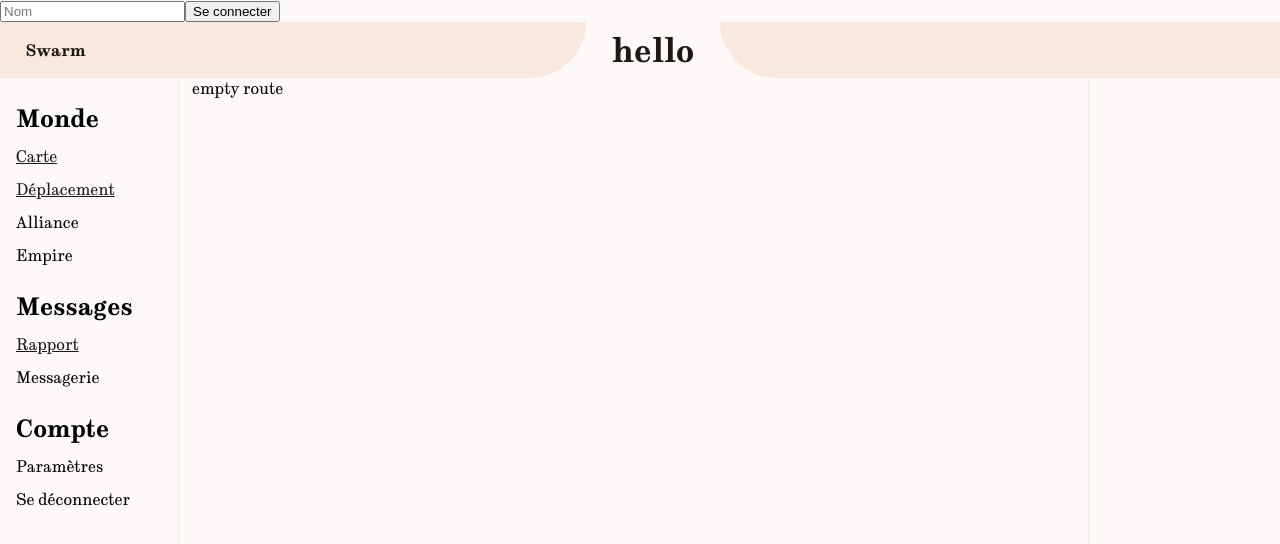
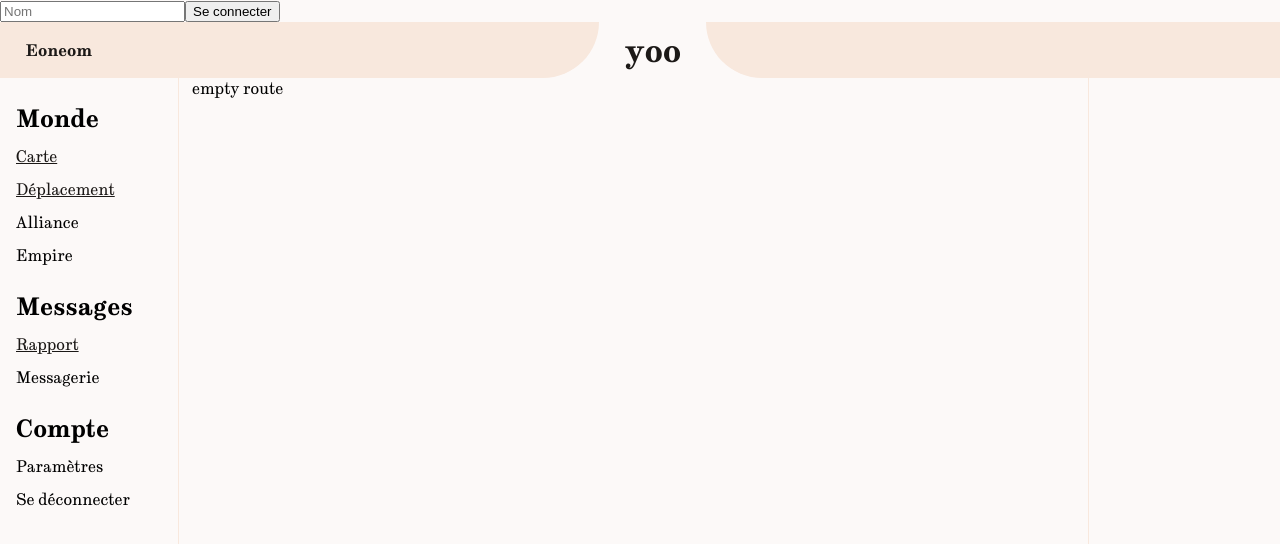
Before and after one commit to Eoneom/web, a React (Create React App) app: page / in a window 1280 px wide. Shown: the top 544 px of the page. Built offline with nearby package versions, Linux system fonts and the light colour scheme; what @kroust/swarm-client would draw is missing.

Commit message:
tech: revamp and clean navbar

```diff
--- a/src/ui/nav/bar/index.tsx
+++ b/src/ui/nav/bar/index.tsx
@@ -1,85 +1,16 @@
-import React, { useMemo } from 'react'
-import { transformDailyEarnings, transformDecimals, transformHourlyEarnings } from '#helpers/transform'
+import React from 'react'
 import { useCity } from '#city/hook'
-import { Link } from 'react-router-dom'
-import { IconPlastic } from '#ui/icon/plastic'
-import { IconMushroom } from '#ui/icon/mushroom'
-import { ResourceItem } from '#ui/resource-item'
-import { Tooltip } from '#ui/tooltip'
+import { NavBarTitle } from '#ui/nav/bar/title'
+import { NavBarResources } from '#ui/nav/bar/resources'
 
 export const NavBar: React.FC = () => {
   const { city } = useCity()
-  const cityBlock = useMemo(() => {
-    if (!city) {
-      return null
-    }
-
-    const warnCapacity = 70/100
-
-    const plasticClassName = city.plastic >= city.warehouses_capacity.plastic ? 'danger' : ''
-    const plasticEarningsPerHour = transformHourlyEarnings(city.earnings_per_second.plastic)
-    const plasticEarningsPerDay = transformDailyEarnings(city.earnings_per_second.plastic)
-    const plasticStorageLevel = Math.round(city.plastic / city.warehouses_capacity.plastic*100 * 100)/100
-    const plasticProgressClassName = city.plastic >= city.warehouses_capacity.plastic * warnCapacity ? 'warn' : ''
-
-    const mushroomClassName = city.mushroom >= city.warehouses_capacity.mushroom ? 'danger' : ''
-    const mushroomEarningsPerHour = transformHourlyEarnings(city.earnings_per_second.mushroom)
-    const mushroomEarningsPerDay = transformDailyEarnings(city.earnings_per_second.mushroom)
-    const mushroomStorageLevel = Math.round(city.mushroom / city.warehouses_capacity.mushroom*100 * 100)/100
-    const mushroomProgressClassName = city.mushroom >= city.warehouses_capacity.mushroom * warnCapacity ? 'warn' : ''
-
-    const plasticTooltipContent = <>
-      {plasticEarningsPerHour}<br />
-      {plasticEarningsPerDay}<br />
-    Max = {transformDecimals(city.warehouses_capacity.plastic)}
-    </>
-
-    const mushroomTooltipContent = <>
-      {mushroomEarningsPerHour}<br />
-      {mushroomEarningsPerDay}<br />
-    Max = {transformDecimals(city.warehouses_capacity.mushroom)}
-    </>
-
-    return <ul>
-      <li>
-        <Tooltip content={plasticTooltipContent} position='bottom'>
-          <ResourceItem
-            className={plasticClassName}
-            icon={<IconPlastic />}
-            value={transformDecimals(city.plastic)}
-          />
-        </Tooltip>
-        <Tooltip content={`${plasticStorageLevel}%`} position='bottom'>
-          <progress
-            className={plasticProgressClassName}
-            value={city.plastic}
-            max={city.warehouses_capacity.plastic}
-          />
-        </Tooltip>
-      </li>
-      <li>
-        <Tooltip content={mushroomTooltipContent} position='bottom'>
-          <ResourceItem
-            className={mushroomClassName}
-            icon={<IconMushroom />}
-            value={transformDecimals(city.mushroom)}
-          />
-        </Tooltip>
-        <Tooltip content={`${mushroomStorageLevel}%`} position='bottom'>
-          <progress
-            className={mushroomProgressClassName}
-            value={city.mushroom}
-            max={city.warehouses_capacity.mushroom}
-          />
-        </Tooltip>
-      </li>
-    </ul>
-
-  }, [city])
+  const text = city ? city.name : 'yoo'
+  const to = city ? `/city/${city.id}` : '/outpost'
 
   return <nav id='nav-bar'>
-    <h3>Swarm</h3>
-    <h1><Link to={'/'}>{city?.name ?? 'hello'}</Link></h1>
-    {cityBlock ?? <ul></ul>}
+    <h3>Eoneom</h3>
+    <NavBarTitle to={to} text={text} />
+    <NavBarResources city={city} />
   </nav>
 }
--- /dev/null
+++ b/src/ui/nav/bar/resources/index.tsx
@@ -0,0 +1,30 @@
+import { City } from '#types'
+import { IconMushroom } from '#ui/icon/mushroom'
+import { IconPlastic } from '#ui/icon/plastic'
+import { NavBarResourcesItem } from '#ui/nav/bar/resources/item'
+import React from 'react'
+
+interface Props {
+  city: City | null
+}
+
+export const NavBarResources: React.FC<Props> = ({ city }) => {
+  if (!city) {
+    return <ul></ul>
+  }
+
+  return <ul>
+    <NavBarResourcesItem
+      value={city.plastic}
+      icon={<IconPlastic />}
+      warehouse_capacity={city.warehouses_capacity.plastic}
+      earnings_per_second={city.earnings_per_second.plastic}
+    />
+    <NavBarResourcesItem
+      value={city.mushroom}
+      icon={<IconMushroom />}
+      warehouse_capacity={city.warehouses_capacity.mushroom}
+      earnings_per_second={city.earnings_per_second.mushroom}
+    />
+  </ul>
+}
--- /dev/null
+++ b/src/ui/nav/bar/resources/item/index.tsx
@@ -0,0 +1,42 @@
+import { transformDailyEarnings, transformDecimals, transformHourlyEarnings } from '#helpers/transform'
+import { ResourceItem } from '#ui/resource-item'
+import { Tooltip } from '#ui/tooltip'
+import React from 'react'
+
+interface Props {
+  value: number
+  warehouse_capacity: number
+  earnings_per_second: number
+  icon: React.ReactNode
+}
+
+export const NavBarResourcesItem: React.FC<Props> = ({ value, warehouse_capacity, earnings_per_second, icon }) => {
+  const warnCapacity = 70/100
+  const className = value >= warehouse_capacity ? 'danger' : ''
+  const earningsPerHour = transformHourlyEarnings(earnings_per_second)
+  const earningsPerDay = transformDailyEarnings(earnings_per_second)
+  const storageLevel = Math.round(value / warehouse_capacity*100 * 100)/100
+  const progressClassName = value >= warehouse_capacity * warnCapacity ? 'warn' : ''
+  const tooltipContent = <>
+    {earningsPerHour}<br />
+    {earningsPerDay}<br />
+    Max = {transformDecimals(warehouse_capacity)}
+  </>
+
+  return <li>
+    <Tooltip content={tooltipContent} position='bottom'>
+      <ResourceItem
+        className={className}
+        icon={icon}
+        value={transformDecimals(value)}
+      />
+    </Tooltip>
+    <Tooltip content={`${storageLevel}%`} position='bottom'>
+      <progress
+        className={progressClassName}
+        value={value}
+        max={warehouse_capacity}
+      />
+    </Tooltip>
+  </li>
+}
--- /dev/null
+++ b/src/ui/nav/bar/title/index.tsx
@@ -0,0 +1,11 @@
+import React from 'react'
+import { Link } from 'react-router-dom'
+
+interface Props {
+  to: string
+  text: string
+}
+
+export const NavBarTitle: React.FC<Props> = ({ to, text }) => {
+  return <h1><Link to={to}>{text}</Link></h1>
+}
```
